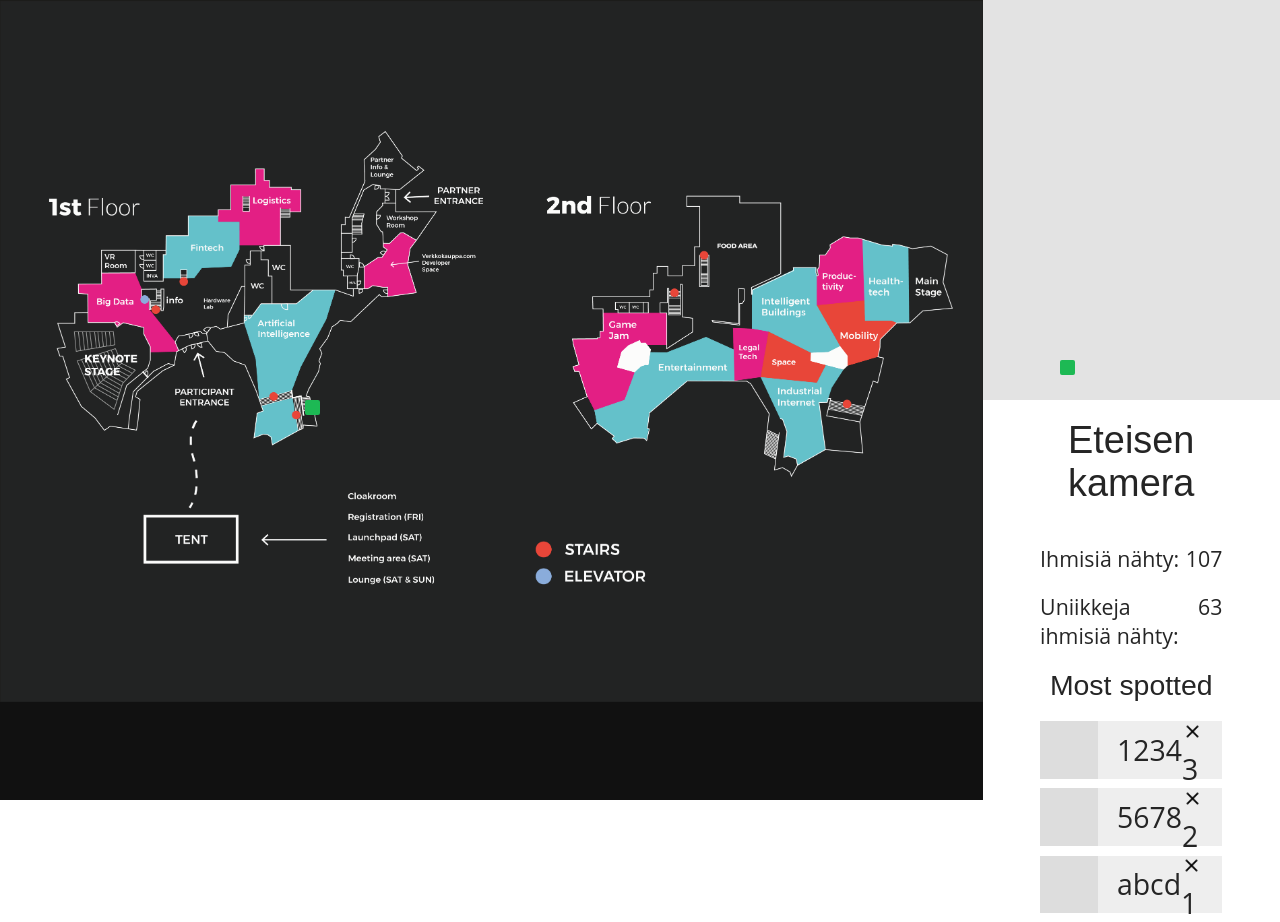
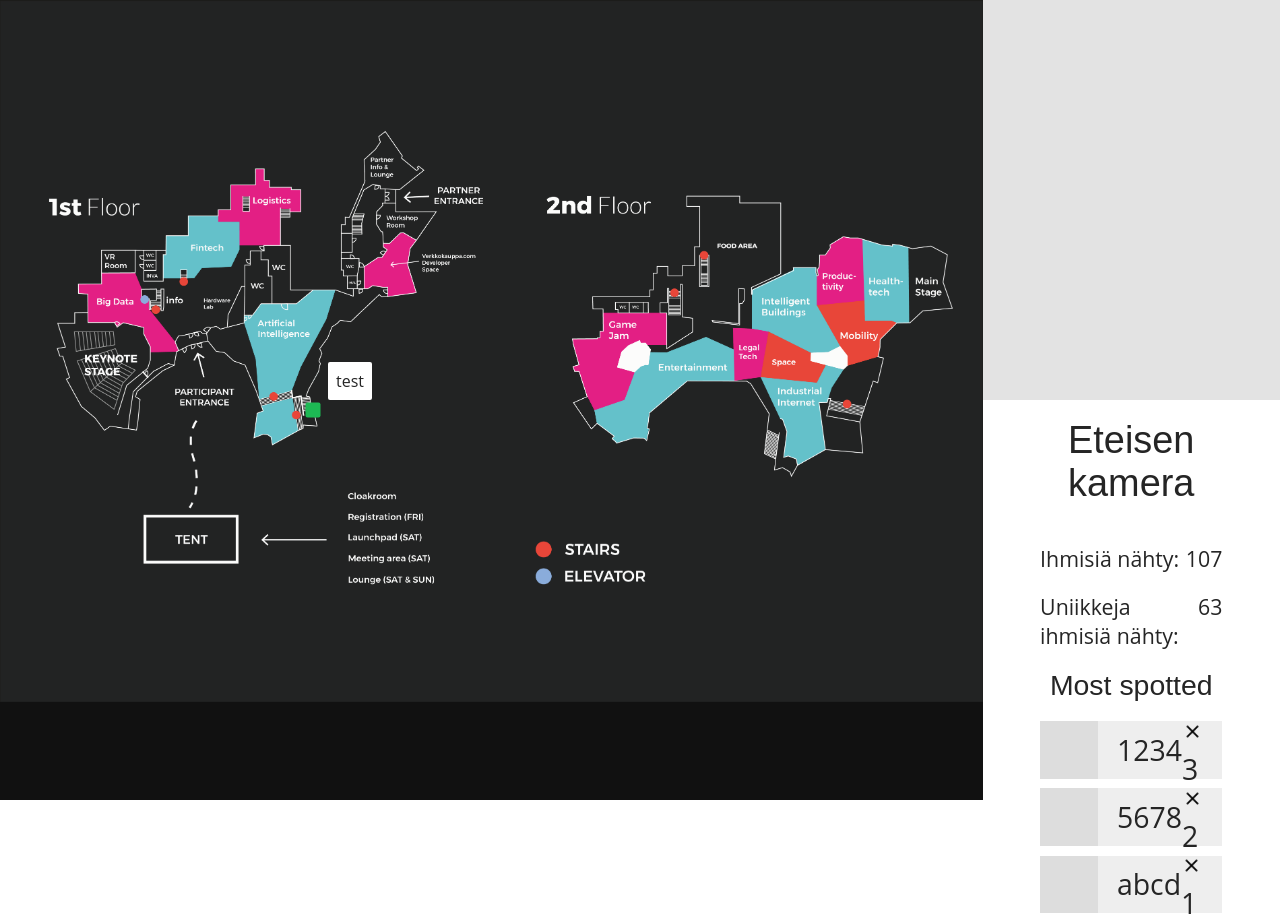
Before and after one commit to jormeli/junction17, a React app in the folder frontend/: page / in a window 1280 px wide. Built offline with nearby package versions, Linux system fonts and the light colour scheme; no server answers.

Commit message:
Add detail to map camera points

```diff
--- a/frontend/src/resources/styles/elements/_mapView.scss
+++ b/frontend/src/resources/styles/elements/_mapView.scss
@@ -20,13 +20,39 @@
 
 .map-camera-points {}
 
-.map-camera-point {
+.map-camera-point.map-camera-point {
     position: absolute;
+    width: 20%;
+}
+
+.map-camera-point-btn.map-camera-point-btn {
     width: 15px;
     height: 15px;
+    transform: translate(-50%, -50%);
+    padding: 0;
+    border: none;
     background-color: $green;
     border-radius: 2px;
+
+    &:hover {
+        background-color: lighten($green, 15%);
+        cursor: pointer;
+    }
 }
+
+.map-camera-point-label {
+    // display: none;
+    position: absolute;
+    left: 15px;
+    bottom: 30px;
+    padding: .5rem;
+    background-color: white;
+    border-radius: 2px;
+}
+
+// .map-camera-point-btn:hover > .map-camera-point-label {
+//     display: block;
+// }
 
 .map-camera-video {
     height: 400px;
--- a/frontend/src/ui/mapView/MapView.js
+++ b/frontend/src/ui/mapView/MapView.js
@@ -1,4 +1,5 @@
 import React, { Component } from 'react';
+import { nameToPos } from '../../utilities/cameraFunctions';
 
 import PersonList from '../common/personList';
 
@@ -9,13 +10,27 @@ class MapView extends Component {
     }
 
     render() {
+
+        const cameras = [
+            {
+                name: 'test',
+                position: nameToPos('Test'),
+            },
+        ];
+
         return (
             <div className="map-wrapper">
                 <div className="map-left-column">
                     <img className="map-image" src={require('../../resources/images/junction_map.png')} />
                     <div className="map-camera-points">
-                        <div className="map-camera-point" style={styles.camera1}></div>
-                        <div className="map-camera-point" style={styles.camera2}></div>
+                        {
+                            cameras.map((camera) => (
+                                <div className="map-camera-point" style={camera.position} key={camera.name}>
+                                    <button className="map-camera-point-btn" onClick={() => console.log(camera.name)}></button>
+                                    <div className="map-camera-point-label">{camera.name}</div>
+                                </div>
+                            ))
+                        }
                     </div>
                 </div>
 
@@ -47,12 +62,12 @@ class MapView extends Component {
 
 const styles = {
     camera1: {
-        top: 400,
-        left: 305,
+        top: 408,
+        left: 313,
     },
     camera2: {
-        top: 360,
-        left: 1060,
+        top: 368,
+        left: 1068,
     },
 };
 
--- /dev/null
+++ b/frontend/src/utilities/cameraFunctions.js
@@ -0,0 +1,14 @@
+export const nameToPos = (name) => {
+    switch (name.toLowerCase()) {
+        case 'test':
+            return {
+                top: 408,
+                left: 313,
+            }
+        default:
+            return {
+                top: 0,
+                left: 0,
+            }
+    }
+}
```
